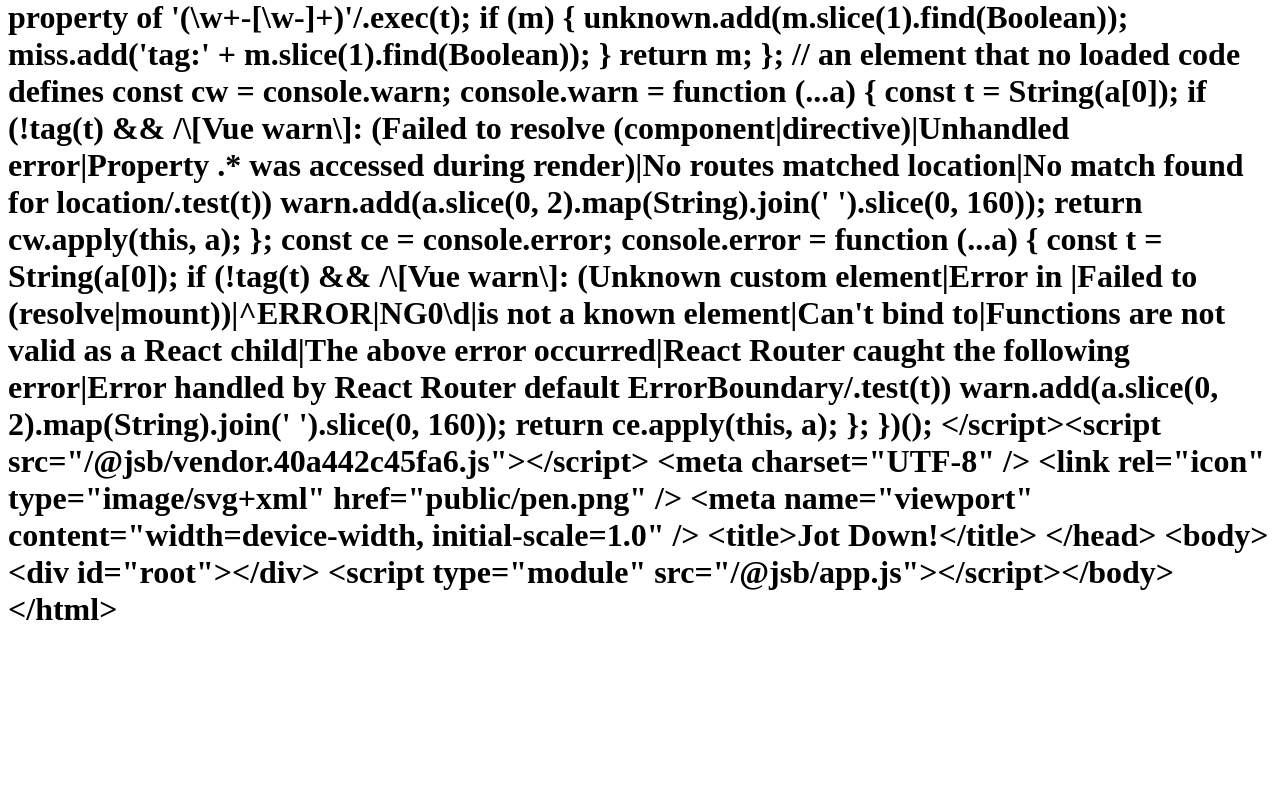
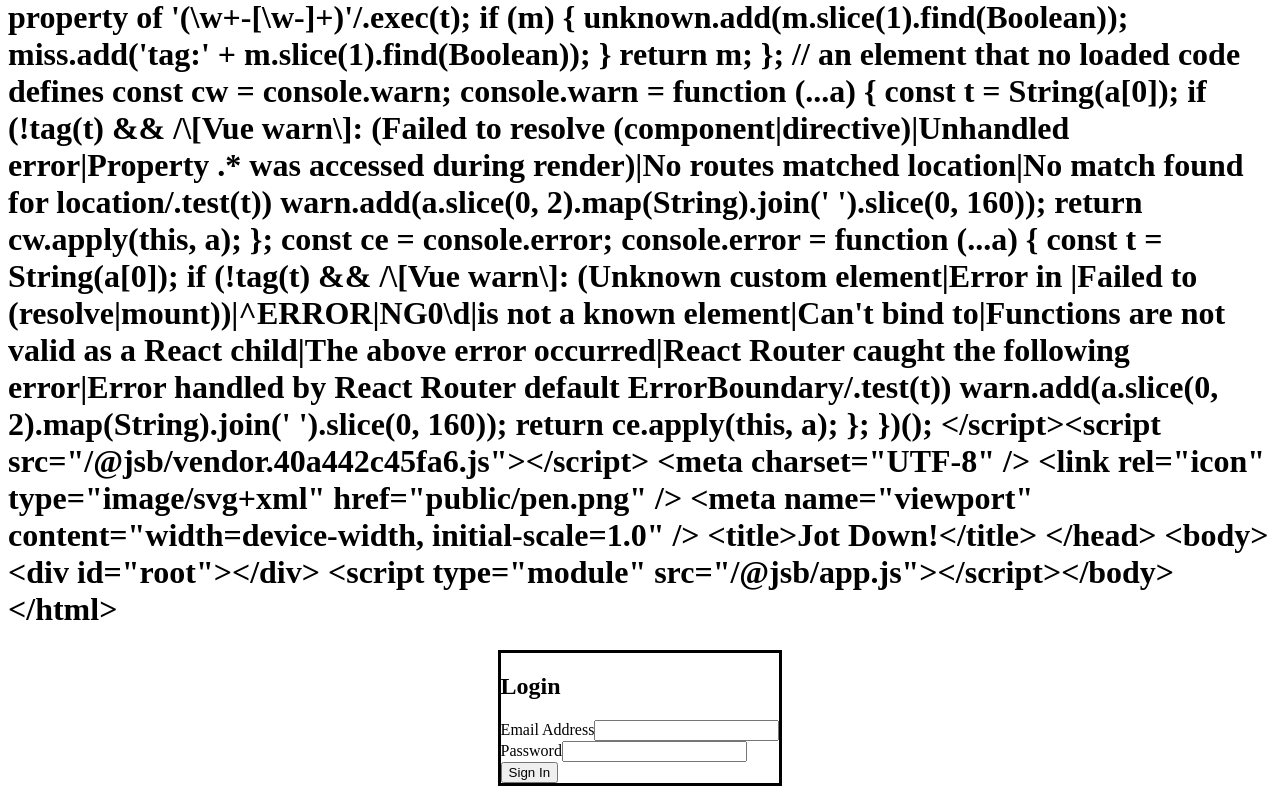
Before and after one commit to zaidmohammed7/Jot-Down, a React (Vite) app in the folder frontend/: page / in a window 1280 px wide. Shown: the part 9753-10547 px from the top of the page. Before the commit the page ends 10403 px from the top, so only its background shows below. Built offline with nearby package versions, Linux system fonts and the light colour scheme.

Commit message:
added (basic) login box

```diff
--- a/frontend/package.json
+++ b/frontend/package.json
@@ -11,6 +11,7 @@
   },
   "dependencies": {
     "axios": "^1.13.2",
+    "node-sass": "^9.0.0",
     "react": "^19.1.1",
     "react-dom": "^19.1.1"
   },
@@ -23,6 +24,7 @@
     "eslint-plugin-react-hooks": "^5.2.0",
     "eslint-plugin-react-refresh": "^0.4.22",
     "globals": "^16.4.0",
+    "sass-embedded": "^1.93.3",
     "vite": "^7.1.7"
   }
 }
--- a/frontend/src/App.jsx
+++ b/frontend/src/App.jsx
@@ -1,5 +1,6 @@
 import { useState } from 'react'
 import { useEffect } from 'react';
+import Login from './Login';
 import axios from 'axios';
 
 function App() {
@@ -22,6 +23,7 @@ function App() {
   return (
     <>
       <h1>Here is the response: {test}</h1>
+      <Login/>
     </>
   )
 }
--- /dev/null
+++ b/frontend/src/Login.jsx
@@ -0,0 +1,69 @@
+import React, { useState } from 'react';
+//import * as ToggleGroup from '@radix-ui/react-toggle-group';
+import styles from './Login.module.scss';
+
+
+
+function Login() {
+  const [credentials, setCredentials] = useState({
+    email: '',
+    password: ''
+  });
+
+ const handleChange = (e) => {
+    const { name, value } = e.target;
+    setCredentials({
+      ...credentials,
+      [name]: value,
+    });
+  }
+
+  const handleSubmit = (e) => {
+    e.preventDefault();
+
+
+    if (credentials.email === 'test@example.com' && credentials.password === 'password') {
+      console.log("correct!");
+
+    } else {
+      console.log("bad login attempt");
+    }
+
+  };
+
+  return (
+   <div className={styles.outerBox} >
+    <div className={styles.innerBox}>
+      <form onSubmit={handleSubmit} >
+
+        <h2>Login</h2>
+        <div className="input-group">
+          <label htmlFor="email">Email Address</label>
+          <input
+            type="email"
+            id="email"
+            name="email"
+            value={credentials.email}
+            onChange={handleChange}
+            required
+          />
+        </div>
+        <div className="input-group">
+          <label htmlFor="password">Password</label>
+          <input
+            type="password"
+            id="password"
+            name="password"
+            value={credentials.password}
+            onChange={handleChange}
+            required
+          />
+        </div>
+        <button type="submit">Sign In</button>
+      </form>
+    </div>
+    </div>
+  );
+}
+
+export default Login;
--- /dev/null
+++ b/frontend/src/Login.module.scss
@@ -0,0 +1,7 @@
+.outerBox {
+    display: flex;
+    justify-content: center;
+}
+.innerBox {
+    border-style: solid;
+}
```
Also changed, not shown: 2 other files (tests, documents, lock files or other folders).
